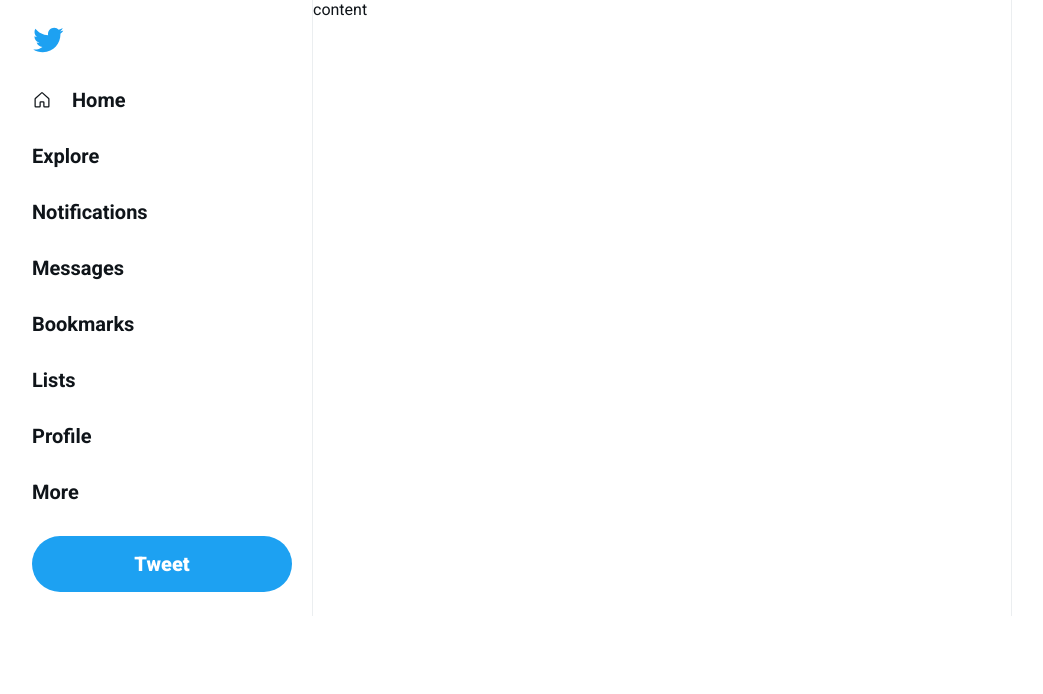
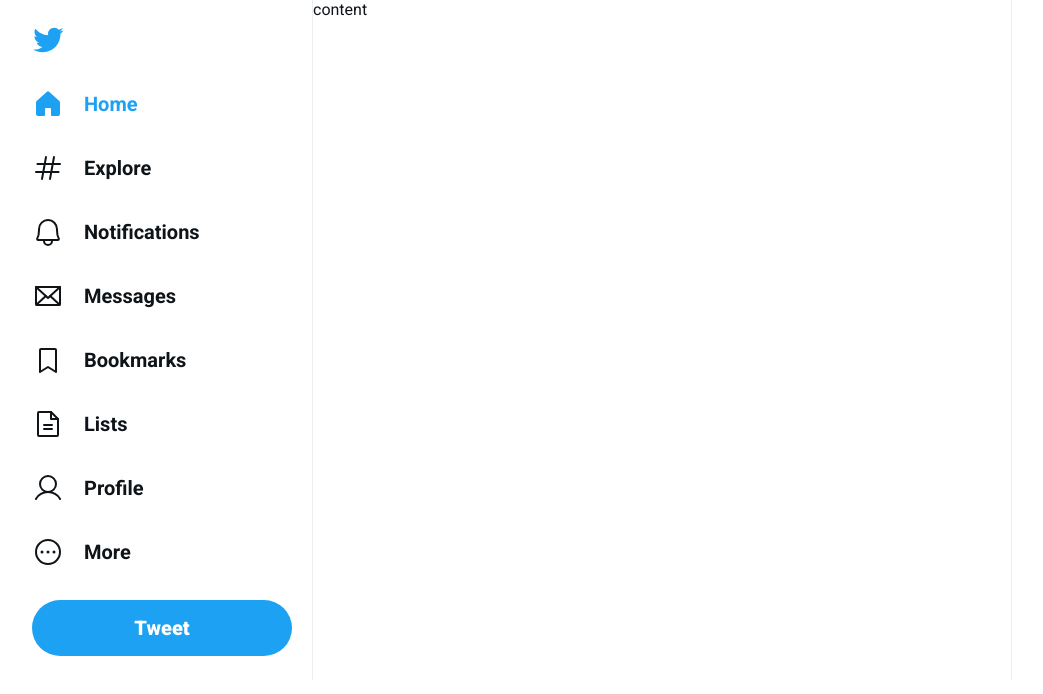
Before and after one commit to giovanniclopes/ui-twitter, a React (Vite) app: page / in a window 1280 px wide. Shown: the top 694 px of the page, without its empty margins (128-1171 px from the left). Built offline with nearby package versions, Linux system fonts and the light colour scheme.

Commit message:
app layout created

```diff
--- a/src/global.css
+++ b/src/global.css
@@ -80,6 +80,15 @@
   text-decoration: none;
 }
 
+.main-navigation a.active {
+  color: var(--twitter-blue);
+}
+
+.main-navigation a svg {
+  width: 2rem;
+  height: 2rem;
+}
+
 .content {
   border-left: 1px solid #ebeef0;
   border-right: 1px solid #ebeef0;
--- a/src/main.tsx
+++ b/src/main.tsx
@@ -1,6 +1,15 @@
 import React from "react";
 import ReactDOM from "react-dom/client";
-import { House } from "phosphor-react";
+import {
+  Bell,
+  BookmarkSimple,
+  DotsThreeCircle,
+  Envelope,
+  FileText,
+  Hash,
+  House,
+  User,
+} from "phosphor-react";
 
 import "./global.css";
 
@@ -13,17 +22,38 @@
         <img className="logo" src={twitterLogo} alt="Logo" />
 
         <nav className="main-navigation">
-          <a href="">
-            <House />
+          <a className="active" href="">
+            <House weight="fill" />
             Home
           </a>
-          <a href="">Explore</a>
-          <a href="">Notifications</a>
-          <a href="">Messages</a>
-          <a href="">Bookmarks</a>
-          <a href="">Lists</a>
-          <a href="">Profile</a>
-          <a href="">More</a>
+          <a href="">
+            <Hash />
+            Explore
+          </a>
+          <a href="">
+            <Bell />
+            Notifications
+          </a>
+          <a href="">
+            <Envelope />
+            Messages
+          </a>
+          <a href="">
+            <BookmarkSimple />
+            Bookmarks
+          </a>
+          <a href="">
+            <FileText />
+            Lists
+          </a>
+          <a href="">
+            <User />
+            Profile
+          </a>
+          <a href="">
+            <DotsThreeCircle />
+            More
+          </a>
         </nav>
 
         <button className="new-tweet" type="button">
```
